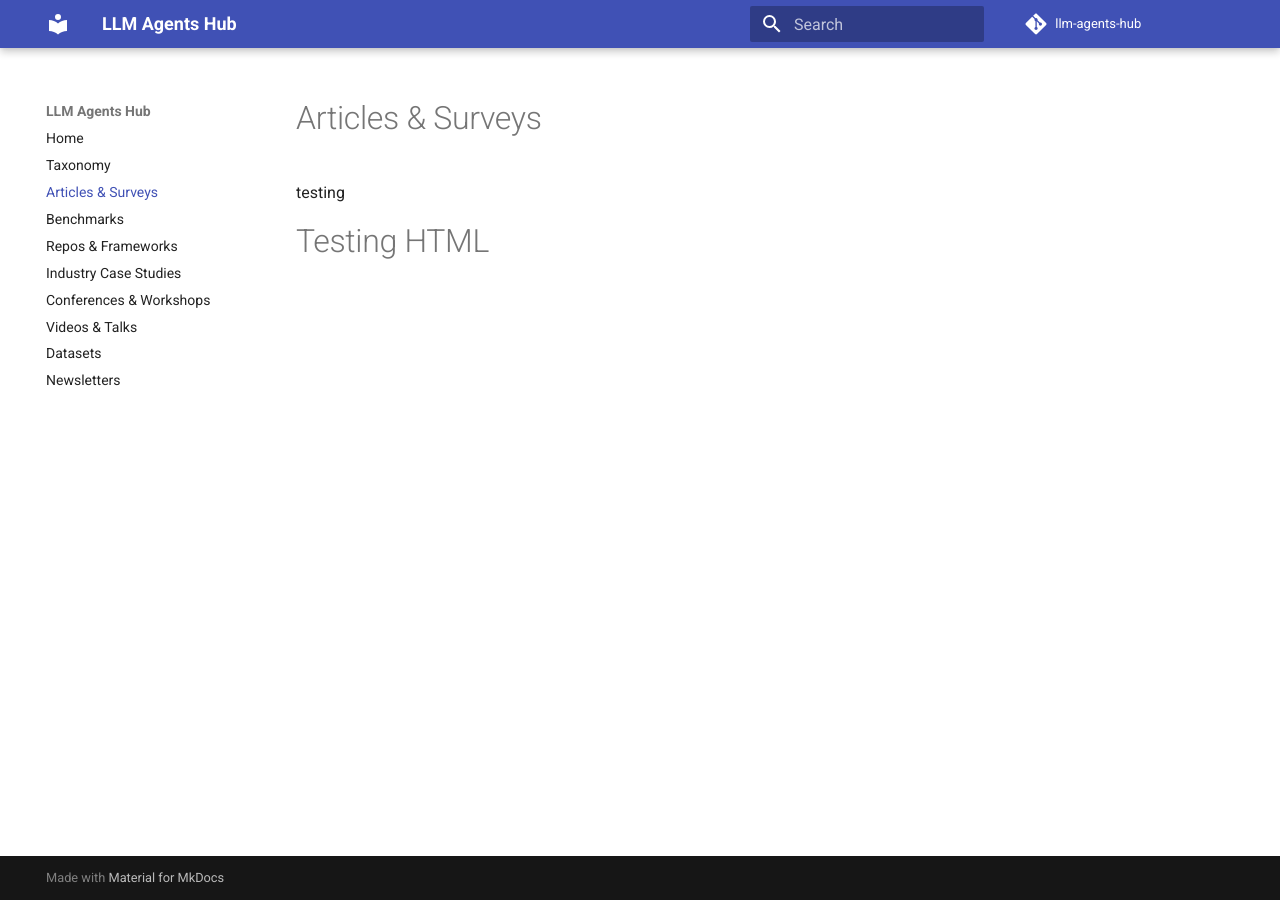
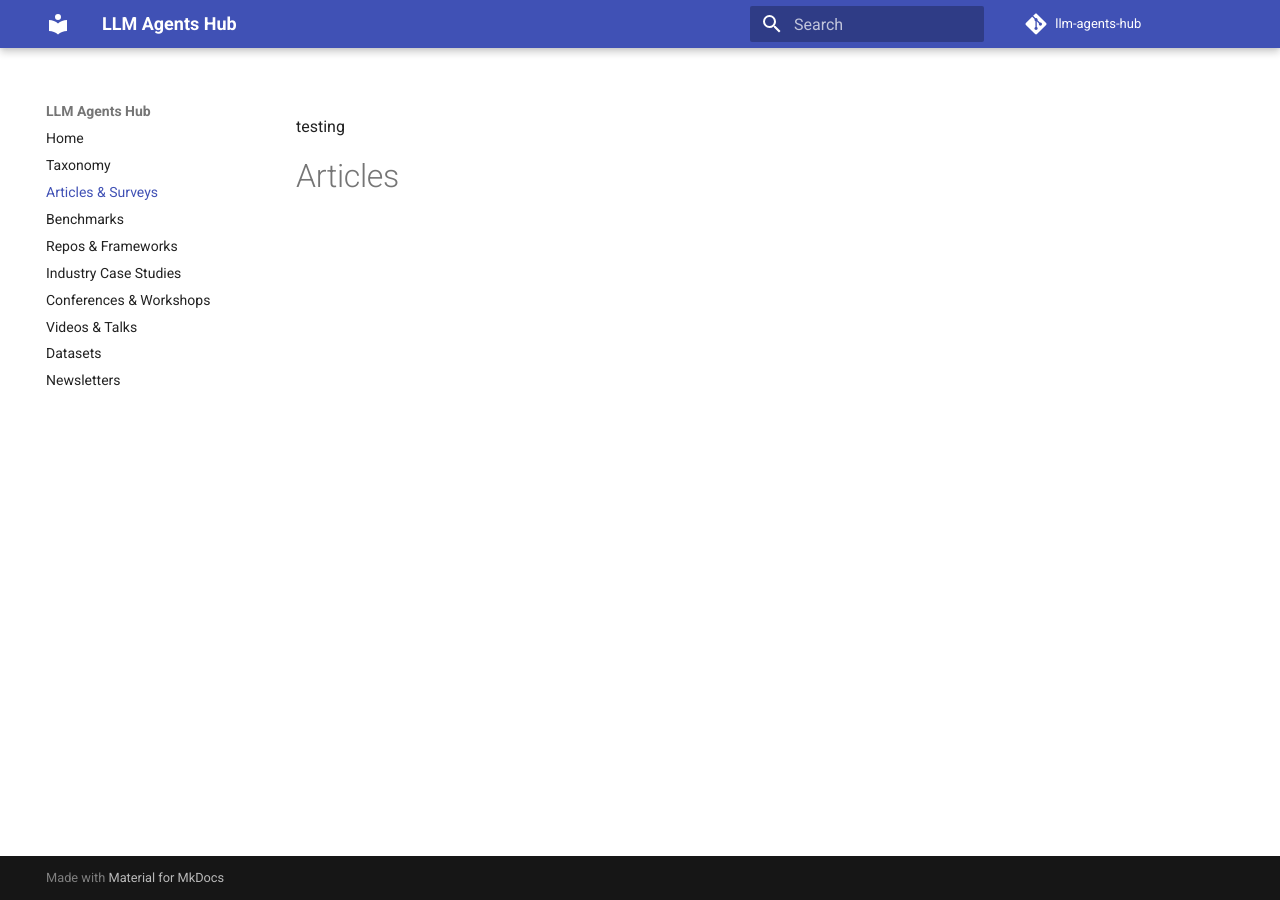
Before and after one commit to framelab-univaq/llm-agents-hub, an MkDocs documentation site: the page built from docs/articles.md, in a window 1280 px wide. Built offline with MkDocs 1.6.1 and Material for MkDocs 9.7.7, drawn with Linux system fonts in a browser that asks for light colours; comment, search, counter and statistics services are not loaded.

Commit message:
Update articles.md

```diff
--- a/docs/articles.md
+++ b/docs/articles.md
@@ -1,5 +1,5 @@
-# Articles & Surveys
+
 testing
 <html>
-  <h1>Testing HTML</h1>
+  <h1>Articles</h1>
 </html>
```
